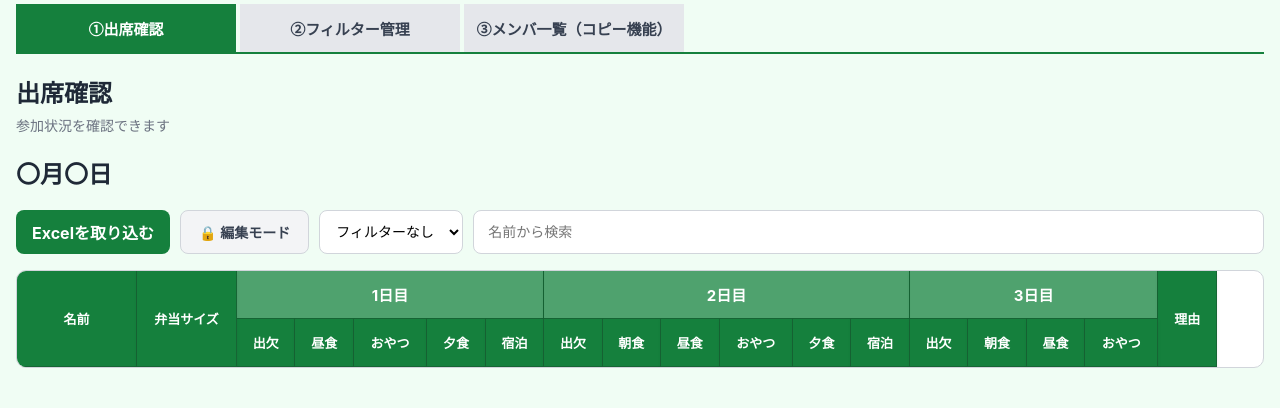
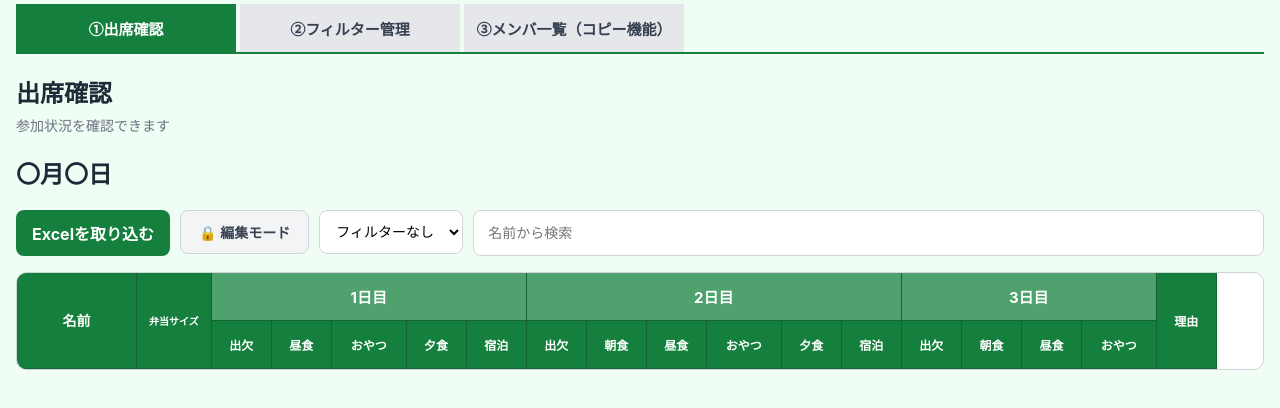
Before and after one commit to colorguardboys2525-art/colorguard-syusseki-app-, a plain HTML site: page index.html in a window 1280 px wide. Shown: the part 72-480 px from the top of the page. Drawn offline with Linux system fonts and the light colour scheme; no server answers.

Commit message:
Update style.css

```diff
--- a/style.css
+++ b/style.css
@@ -62,6 +62,7 @@ main {
    操作エリア
 ================================= */
 .control-area {
+    flex-wrap: wrap;
     display: flex;
     gap: 10px;
     margin-top: 20px;
@@ -69,8 +70,8 @@ main {
 }
 
 .search {
-    flex: 1;
-    min-width: 0;
+    flex: 1 1 60%;
+    min-width: 100px;
     padding: 12px 14px;
     border: 1px solid #D1D5DB;
     border-radius: 8px;
@@ -100,7 +101,9 @@ main {
 ================================= */
 .table-wrapper {
     width: 100%;
+    max-height: 70vh;
     overflow-x: auto;
+    overflow-y: auto;
     background-color: white;
     border-radius: 10px;
     border: 1px solid #D1D5DB;
@@ -139,12 +142,12 @@ main {
     color: white;
     border-right: 1px solid #166534;
     border-bottom: 1px solid #166534;
-    font-size: 13px;
+    font-size: 12px;
     white-space: nowrap;
     text-align: center;
     position: sticky;
     top: 0;
-    z-index: 10;
+    z-index: 20;
     box-shadow: 0 2px 4px rgba(0, 0, 0, 0.08);
 }
 
@@ -162,6 +165,9 @@ main {
     background-color: white;
 
 }
+.attendance-table thead tr:nth-child(2) th {
+    top: 48px;
+}
 
 /* =================================
    名前列
@@ -171,6 +177,10 @@ main {
     width: 120px;
     max-width: 130px;
     min-width: 100px;
+    font-size: 14px;
+}
+.attendance-table th.sticky-name{
+    z-index: 50;
 }
 
 /* =================================
@@ -178,9 +188,12 @@ main {
 ================================= */
 .attendance-table th.sticky-lunch,
 .attendance-table td.sticky-lunch {
-    width: 100px;
-    max-width: 130x;
+    width: 60px;
+    max-width: 100px;
     min-width: 40px;
+}
+.attendance-table th.sticky-lunch{
+    font-size: 10px;
 }
 
 /* =================================
@@ -188,7 +201,7 @@ main {
 ================================= */
 .attendance-table th:nth-child(n+3):nth-child(-n+17),
 .attendance-table td:nth-child(n+3):nth-child(-n+17) {
-    min-width: 20px;
+    min-width: 15px;
 }
 
 /* =================================
@@ -196,14 +209,14 @@ main {
 ================================= */
 .attendance-table th:last-child,
 .attendance-table td:last-child {
-    min-width: 120px;
+    min-width: 90px;
 }
 
 /* =================================
    参加
 ================================= */
 .present {
-    background-color: #dcfce7 !important;
+    background-color: #dcfce785 !important;
     color: #15803D;
     font-size: 20px !important;
     font-weight: bold;
@@ -230,17 +243,17 @@ main {
     z-index: 15;
     background-color: white !important;
 }
-
+/*
 .sticky-lunch {
     position: sticky !important;
     left: 110px;
     z-index: 15;
     background-color: white !important;
-}
+}*/
 
 /* ヘッダーの固定列 */
-thead .sticky-name,
-thead .sticky-lunch {
+thead .sticky-name
+{    /*thead .sticky-lunch*/
     background-color: #15803d !important;
     z-index: 20;
 }
@@ -411,7 +424,7 @@ thead .sticky-lunch {
 ========================= */
 
 .search {
-    height: 44px;
+    height: 46px;
     padding: 0 14px;
     border: 1px solid #D1D5DB;
     border-radius: 8px;
@@ -484,7 +497,7 @@ thead .sticky-lunch {
 
 #filter-name {
     width: 100%;
-    height: 44px;
+    height: 46px;
     padding: 8px 12px;
     box-sizing: border-box;
 
```
